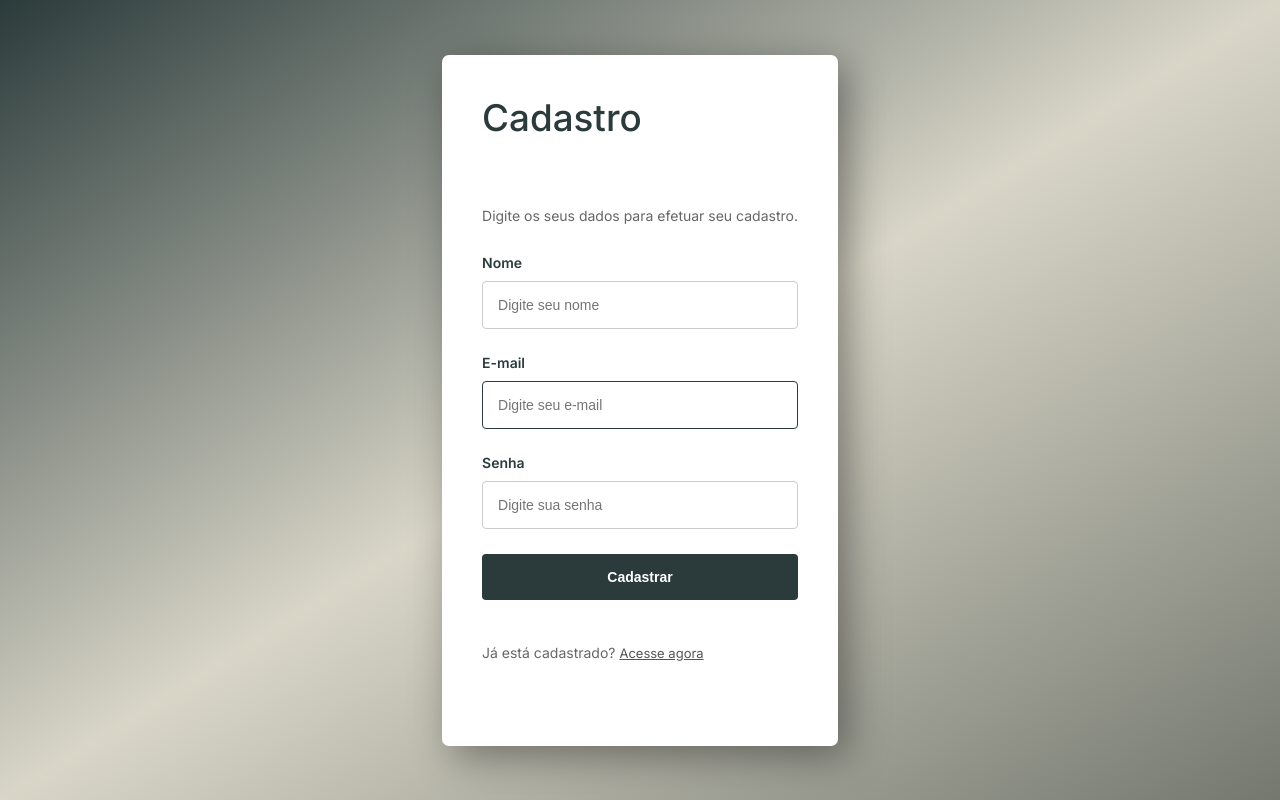
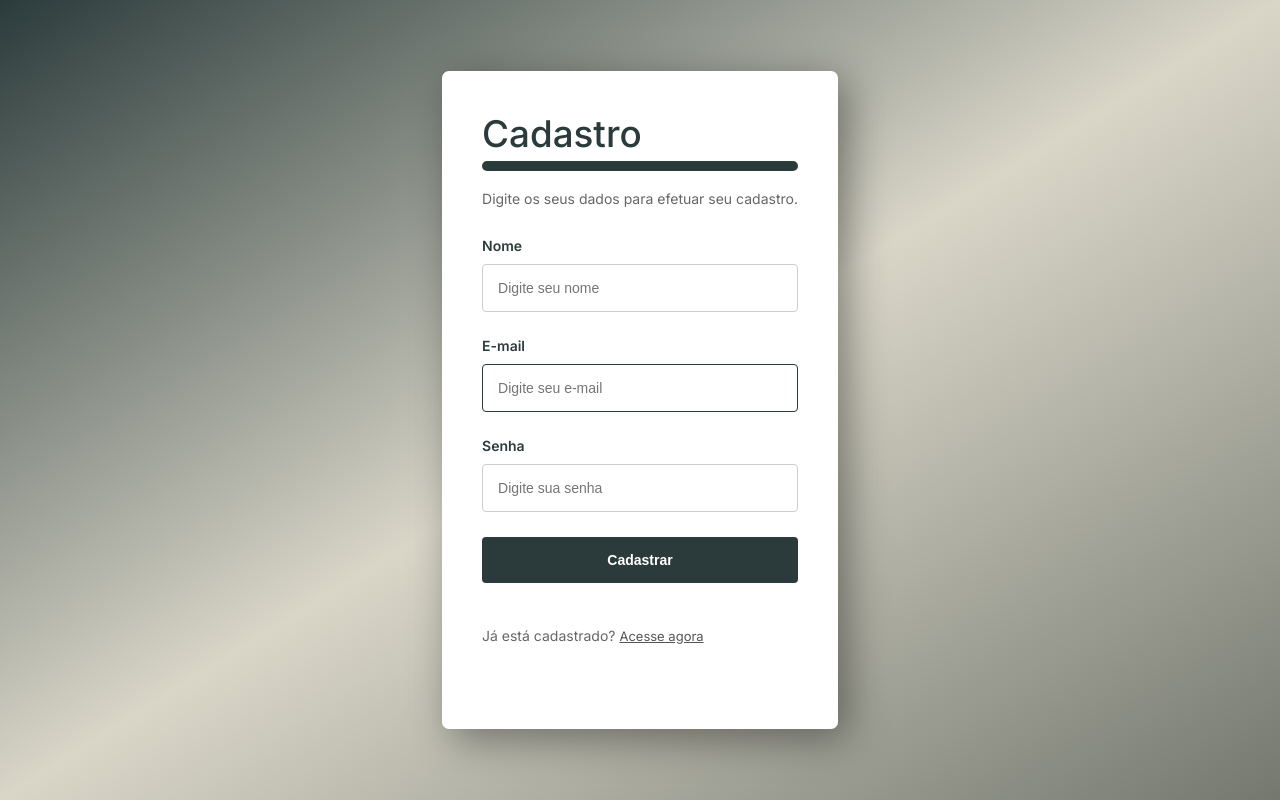
Before and after one commit to Matp1/app-de-consultas, a PHP site: page /cadastrar.php in a window 1280 px wide. Run offline with PHP 8.4, Linux system fonts and the light colour scheme.

Commit message:
Update estilo.css

```diff
--- a/site/estilo.css
+++ b/site/estilo.css
@@ -96,3 +96,15 @@
     background-color: #2b3b3b;
 
 }
+.popup-message {
+    background-color: #2b3b3b !important;
+    color: #fff !important;
+    font-size: 14px !important;
+    font-weight: 600 !important;
+    padding: 5px 10px !important;
+    margin: 0 !important;
+    display: flex !important;
+    align-items: center !important;
+    justify-content: center !important;
+    border-radius: 5px;
+}
```
